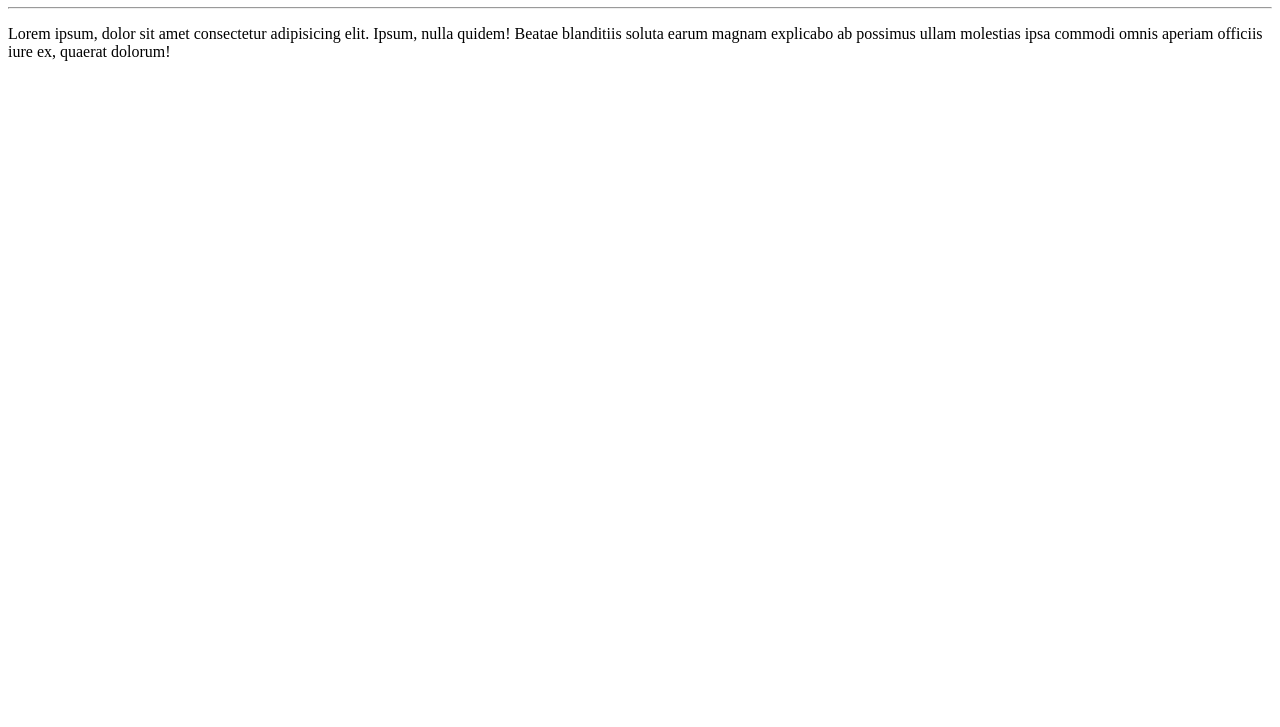
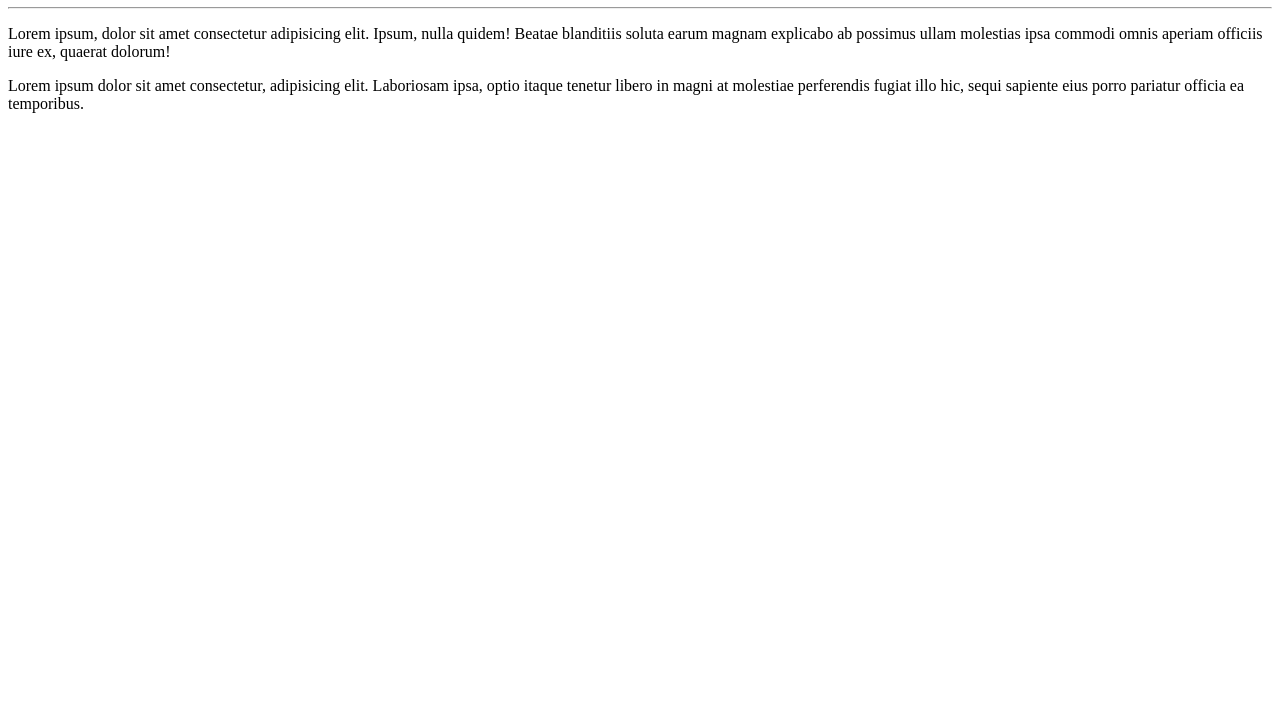
Before and after one commit to Matheusbxavier/olaMundo, a plain HTML site: page site-exemplo/index.html in a window 1280 px wide. Shown: the part 73-800 px from the top of the page. Drawn offline with Linux system fonts and the light colour scheme.

Commit message:
Adicionei mais um paragrafo

```diff
--- a/site-exemplo/index.html
+++ b/site-exemplo/index.html
@@ -9,5 +9,6 @@
     <h1>Olá, Mundo</h1>
     <hr>
     <p>Lorem ipsum, dolor sit amet consectetur adipisicing elit. Ipsum, nulla quidem! Beatae blanditiis soluta earum magnam explicabo ab possimus ullam molestias ipsa commodi omnis aperiam officiis iure ex, quaerat dolorum!</p>
+    <p>Lorem ipsum dolor sit amet consectetur, adipisicing elit. Laboriosam ipsa, optio itaque tenetur libero in magni at molestiae perferendis fugiat illo hic, sequi sapiente eius porro pariatur officia ea temporibus.</p>
 </body>
 </html>
```
